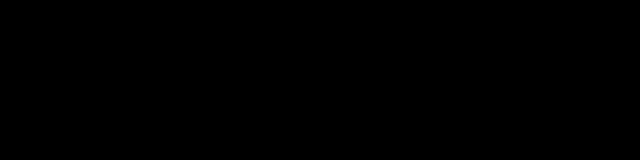
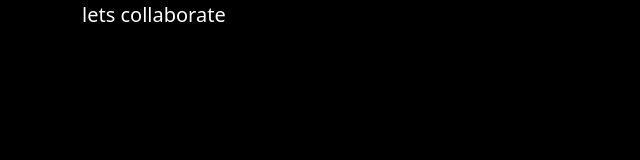
Before and after one commit to shiyyaas/Bootstrap_portfolio, a plain HTML site: page pages/collaborate.html in a window 1280 px wide. Shown: the whole page, without its empty margins (0-640 px from the left). Drawn offline with nearby package versions, Linux system fonts and the light colour scheme.

Commit message:
Starting again

```diff
--- a/pages/collaborate.html
+++ b/pages/collaborate.html
@@ -10,14 +10,15 @@
     <!-- custom styles -->
      <style>
         * {
-            color:whitesmoke;
-            background-color: black;
+            color:white;
         }
      </style>
 </head>
-<body>
+<body style="background-color: black; color: white;">
 
-
+    <section class="container">
+        <p class="lead">lets collaborate</p>
+    </section>
 
 
 
```
